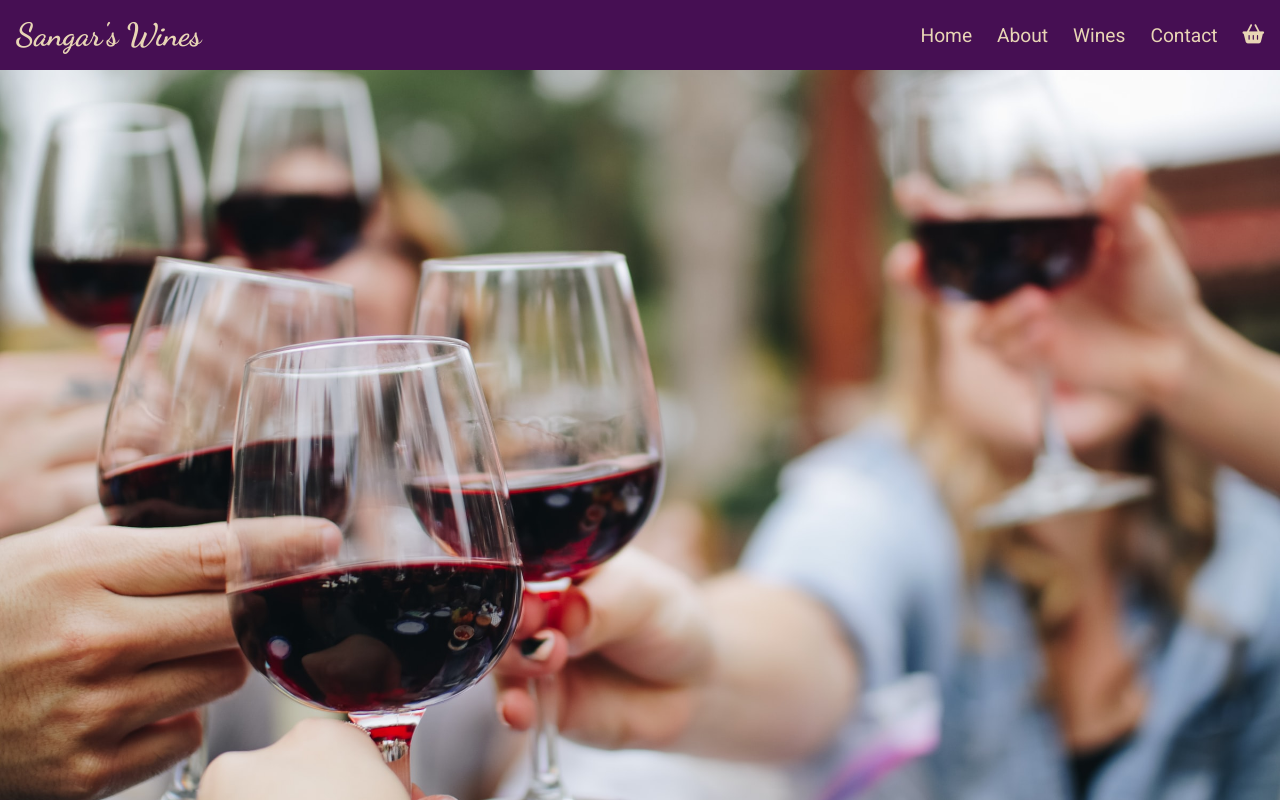
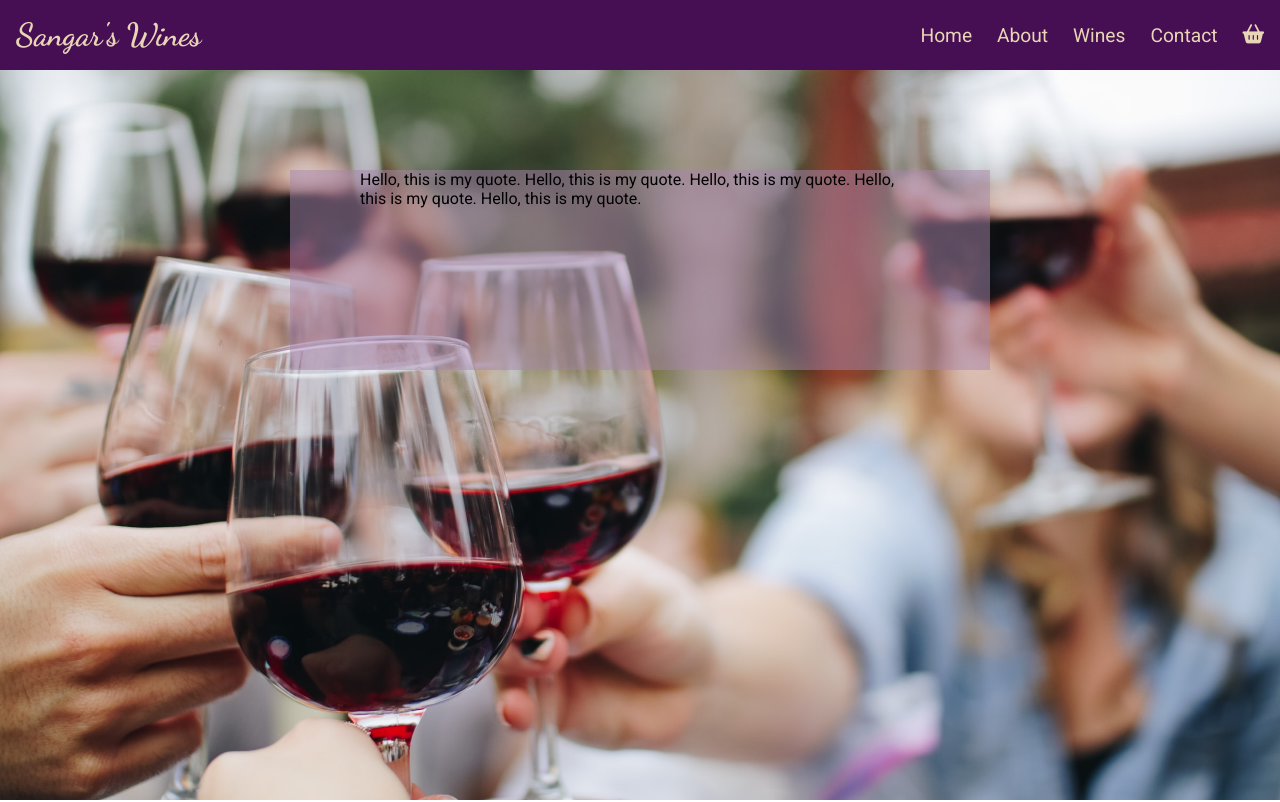
Before and after one commit to 88Hannah/nw-task, a React (Create React App) app: page / in a window 1280 px wide. Shown: the top 802 px of the page. Built offline with nearby package versions, Linux system fonts and the light colour scheme.

Commit message:
Sliding animation functioning

```diff
--- a/src/components/Hero.js
+++ b/src/components/Hero.js
@@ -1,9 +1,12 @@
 import React from 'react';
+import Quotes from './Quotes';
 
 function Hero() {
 
     return (
-        <div className="hero-container"></div>
+        <div className="hero-container">
+            <Quotes />
+        </div>
     )
 
 }
--- /dev/null
+++ b/src/components/Quotes.js
@@ -0,0 +1,17 @@
+import React from 'react';
+
+function Quotes() {
+
+    return (
+        <div className="quotes-container">
+            <div className="quotes">
+                <p className="quote quote-1">Hello, this is my quote. Hello, this is my quote. Hello, this is my quote. Hello, this is my quote. Hello, this is my quote.</p>
+                <p className="quote quote-2">Second one. Hello, this is my quote. Hello, this is my quote. Hello, this is my quote. Hello, this is my quote.</p>
+                <p className="quote quote-3">Third time. Hello, this is my quote. Hello, this is my quote. Hello, this is my quote. Hello, this is my quote.</p>
+                <p className="quote quote-4">Fourth time. Hello, this is my quote. Hello, this is my quote. Hello, this is my quote. Hello, this is my quote.</p>
+            </div>
+        </div>
+    )
+}
+
+export default Quotes;
--- a/src/index.css
+++ b/src/index.css
@@ -266,6 +266,7 @@ header {
   background-image: url('./images/hero-landscape.jpg');
   background-position: center;
   background-size: cover;
+  padding-top: 100px;
 }
 
 @media (max-width: 900px) {
@@ -562,3 +563,53 @@ footer {
 .social__link:hover .social-icon {
   transform: scale(1.4);
 }
+/***** End of Footer styling *****/
+
+
+/* Quotes */
+.quotes-container{
+  height: 200px;
+  width: 90%;
+  max-width: 700px;
+  margin: 0 auto;
+  background: rgba(var(--rgb-main-medium), 0.5);
+}
+
+.quotes {
+  position: relative;
+}
+
+.quote {
+  width: 100%;
+  padding: 0 10%;
+  position: absolute;
+  left: -120%;
+  opacity: 0;
+}
+
+.quote-1 {
+  animation: slide 20s linear infinite;
+}
+
+.quote-2 {
+  animation: slide 20s 5s linear infinite;
+}
+
+.quote-3 {
+  animation: slide 20s 10s linear infinite;
+}
+
+.quote-4 {
+  animation: slide 20s 15s linear infinite;
+}
+
+@keyframes slide {
+
+  0% {left: -120%; opacity: 0;}
+  5% {left: -60%;}
+  10% {left: 0; opacity: 1;}
+  25% {left: 0; opacity: 1;}
+  30% {left: 60%;}
+  35% {left: 120%; opacity: 0;}
+
+}
```
